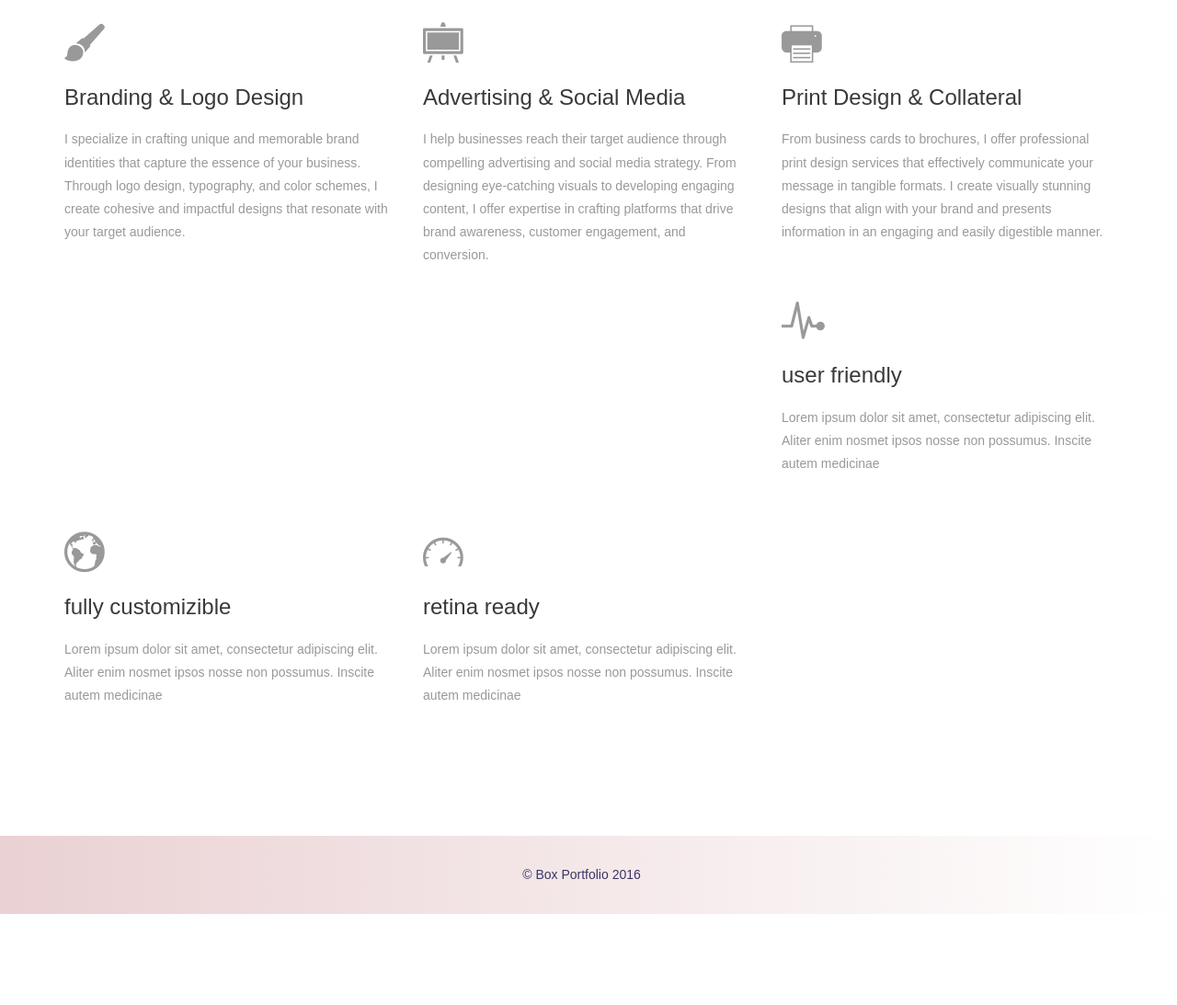
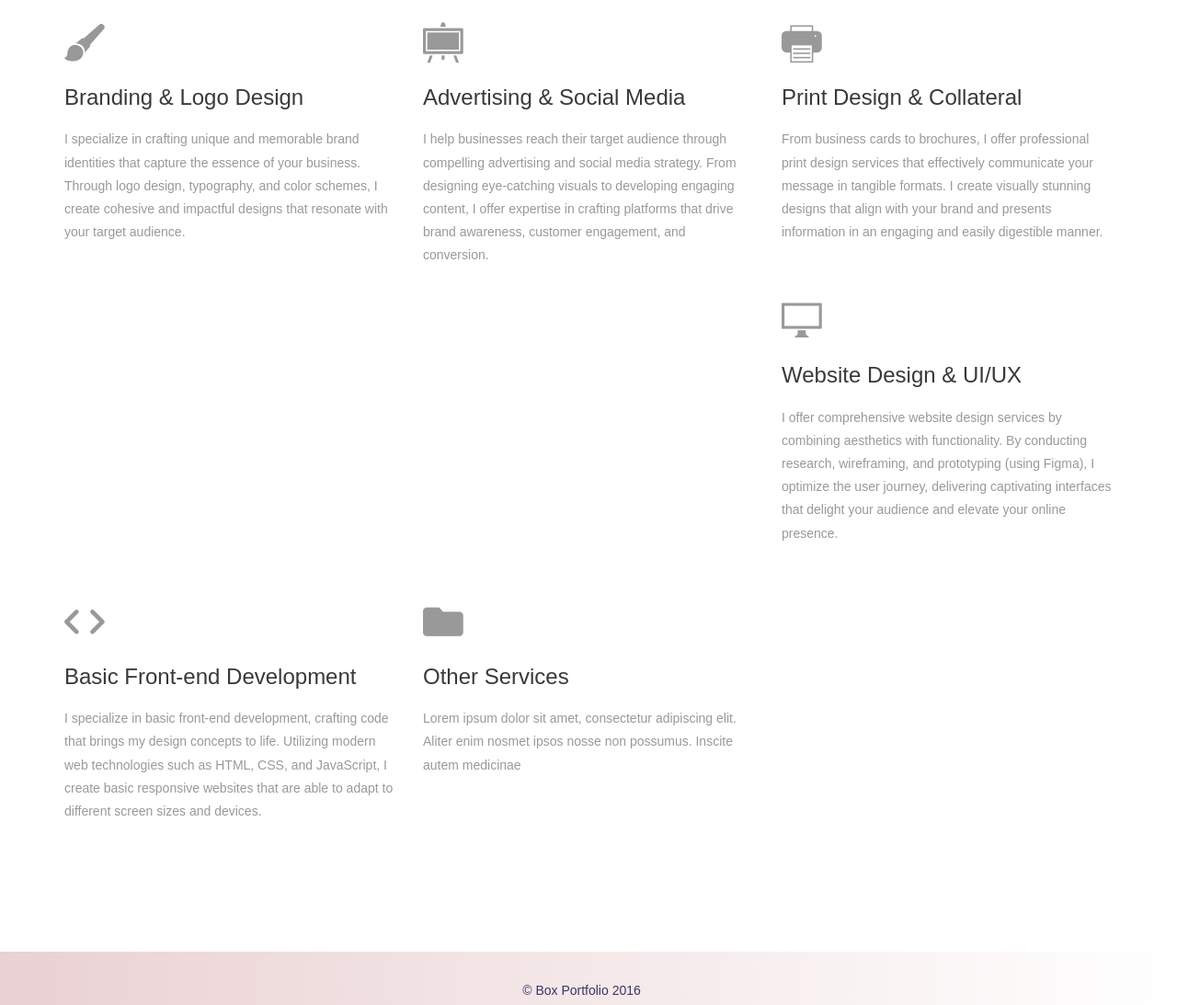
Before and after one commit to sianposthumus/sianposthumus.github.io, a plain HTML site: page services.html in a window 1280 px wide. Shown: the part 547-1640 px from the top of the page at 92% size. Before the commit the page ends 1541 px from the top, so only its background shows below. Drawn offline with Linux system fonts and the light colour scheme; files whose address does not match are found by name; a web font is replaced by a local one.

Commit message:
services2

```diff
--- a/services.html
+++ b/services.html
@@ -122,26 +122,26 @@
 
             <!-- service-box -->
             <div class="col-md-4  service-box">
-                <i class="ion-ios-pulse-strong size-50"></i>
-                <h3>user friendly</h3>
+                <i class="ion-monitor size-50"></i>
+                <h3>Website Design & UI/UX</h3>
                 <div class="h-10"></div>
-                <p>Lorem ipsum dolor sit amet, consectetur adipiscing elit. Aliter enim nosmet ipsos nosse non possumus. Inscite autem medicinae </p>
+                <p>I offer comprehensive website design services by combining aesthetics with functionality. By conducting research, wireframing, and prototyping (using Figma), I optimize the user journey, delivering captivating interfaces that delight your audience and elevate your online presence. </p>
             </div>
             <!-- end service-box -->
 
             <!-- service-box -->
             <div class="col-md-4  service-box">
-                <i class="ion-earth size-50"></i>
-                <h3>fully customizible</h3>
+                <i class="ion-code size-50"></i>
+                <h3>Basic Front-end Development</h3>
                 <div class="h-10"></div>
-                <p>Lorem ipsum dolor sit amet, consectetur adipiscing elit. Aliter enim nosmet ipsos nosse non possumus. Inscite autem medicinae </p>
+                <p> I specialize in basic front-end development, crafting code that brings my design concepts to life. Utilizing modern web technologies such as HTML, CSS, and JavaScript, I create basic responsive websites that are able to adapt to different screen sizes and devices. </p>
             </div>
             <!-- end service-box -->
 
             <!-- service-box -->
             <div class="col-md-4  service-box">
-                <i class="ion-speedometer size-50"></i>
-                <h3>retina ready</h3>
+                <i class="ion-android-folder size-50"></i>
+                <h3>Other Services</h3>
                 <div class="h-10"></div>
                 <p>Lorem ipsum dolor sit amet, consectetur adipiscing elit. Aliter enim nosmet ipsos nosse non possumus. Inscite autem medicinae </p>
             </div>
```
